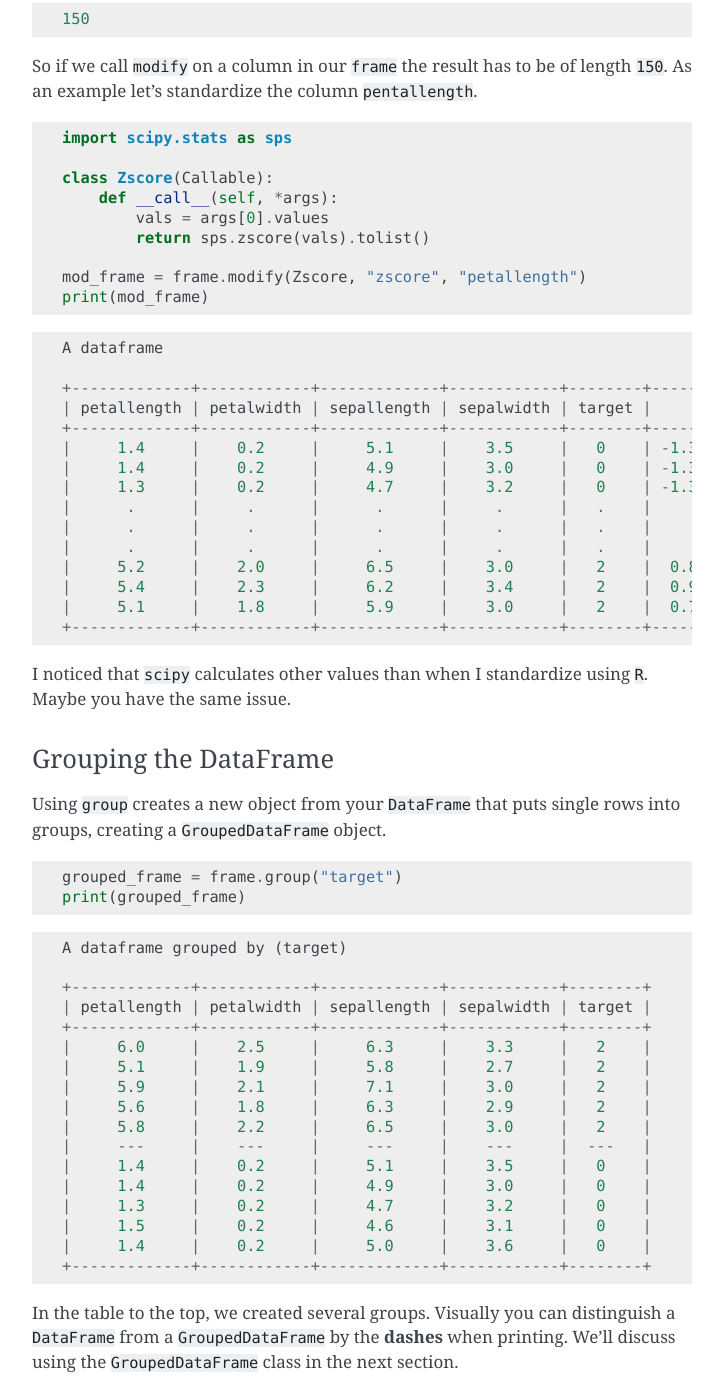
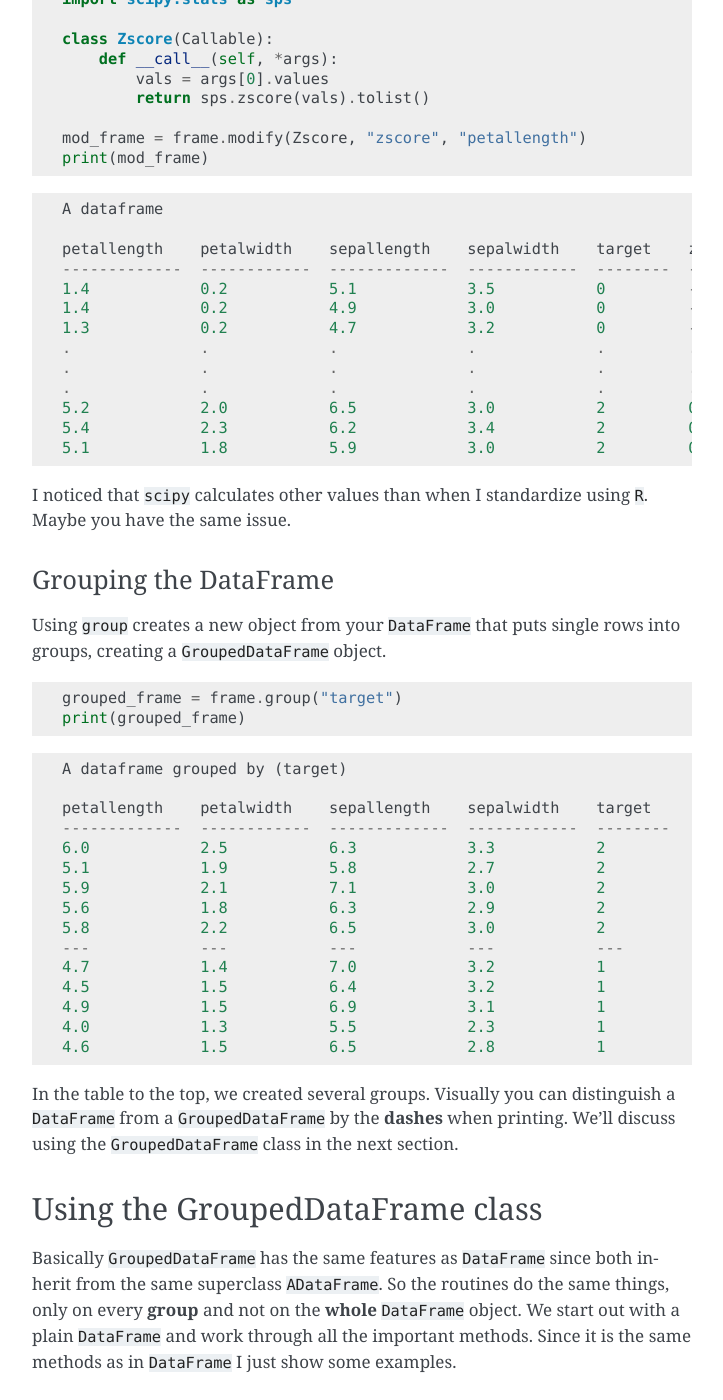
Before and after one commit to dirmeier/dataframe, a Sphinx documentation site: the page built from docs/source/examples_for_data_frame.rst, in a window 1280 px wide and 1400 px high, scrolled down 3962 px. Shown: the whole window, without its empty margins (388-1111 px from the left). Built offline with Sphinx 7.4.7, drawn with Linux system fonts in a browser that asks for light colours; some of the changed text lies outside the part shown.

Commit message:
Changed to tabulate instead of prettytable

```diff
--- a/docs/source/examples_for_data_frame.rst
+++ b/docs/source/examples_for_data_frame.rst
@@ -83,37 +83,35 @@ and we have to enter the arguments manually.
 .. parsed-literal::
 
     Frame kwargs:
+
     A dataframe
 
-    +-------------+------------+-------------+------------+--------+
-    | petallength | petalwidth | sepallength | sepalwidth | target |
-    +-------------+------------+-------------+------------+--------+
-    |     1.4     |    0.2     |     5.1     |    3.5     |   0    |
-    |     1.4     |    0.2     |     4.9     |    3.0     |   0    |
-    |     1.3     |    0.2     |     4.7     |    3.2     |   0    |
-    |      .      |     .      |      .      |     .      |   .    |
-    |      .      |     .      |      .      |     .      |   .    |
-    |      .      |     .      |      .      |     .      |   .    |
-    |     5.2     |    2.0     |     6.5     |    3.0     |   2    |
-    |     5.4     |    2.3     |     6.2     |    3.4     |   2    |
-    |     5.1     |    1.8     |     5.9     |    3.0     |   2    |
-    +-------------+------------+-------------+------------+--------+
+    petallength    petalwidth    sepallength    sepalwidth    target
+    -------------  ------------  -------------  ------------  --------
+    1.4            0.2           5.1            3.5           0
+    1.4            0.2           4.9            3.0           0
+    1.3            0.2           4.7            3.2           0
+    .              .             .              .             .
+    .              .             .              .             .
+    .              .             .              .             .
+    5.2            2.0           6.5            3.0           2
+    5.4            2.3           6.2            3.4           2
+    5.1            1.8           5.9            3.0           2
     Frame verbose:
+
     A dataframe
 
-    +-------------+------------+-------------+------------+--------+
-    | petallength | petalwidth | sepallength | sepalwidth | target |
-    +-------------+------------+-------------+------------+--------+
-    |     1.4     |    0.2     |     5.1     |    3.5     |   0    |
-    |     1.4     |    0.2     |     4.9     |    3.0     |   0    |
-    |     1.3     |    0.2     |     4.7     |    3.2     |   0    |
-    |      .      |     .      |      .      |     .      |   .    |
-    |      .      |     .      |      .      |     .      |   .    |
-    |      .      |     .      |      .      |     .      |   .    |
-    |     5.2     |    2.0     |     6.5     |    3.0     |   2    |
-    |     5.4     |    2.3     |     6.2     |    3.4     |   2    |
-    |     5.1     |    1.8     |     5.9     |    3.0     |   2    |
-    +-------------+------------+-------------+------------+--------+
+    petallength    petalwidth    sepallength    sepalwidth    target
+    -------------  ------------  -------------  ------------  --------
+    1.4            0.2           5.1            3.5           0
+    1.4            0.2           4.9            3.0           0
+    1.3            0.2           4.7            3.2           0
+    .              .             .              .             .
+    .              .             .              .             .
+    .              .             .              .             .
+    5.2            2.0           6.5            3.0           2
+    5.4            2.3           6.2            3.4           2
+    5.1            1.8           5.9            3.0           2
 
 
 Note that upon instantiation the column names are sorted alphabetically.
@@ -138,21 +136,20 @@ and returns a new ``DataFrame`` object:
 
 .. parsed-literal::
 
+
     A dataframe
 
-    +--------+
-    | target |
-    +--------+
-    |   0    |
-    |   0    |
-    |   0    |
-    |   .    |
-    |   .    |
-    |   .    |
-    |   2    |
-    |   2    |
-    |   2    |
-    +--------+
+    target
+    --------
+    0
+    0
+    0
+    .
+    .
+    .
+    2
+    2
+    2
 
 
 Aggregating DataFrame columns
@@ -252,21 +247,20 @@ be of length ``150``. As an example let's standardize the column
 
 .. parsed-literal::
 
+
     A dataframe
 
-    +-------------+------------+-------------+------------+--------+---------------------+
-    | petallength | petalwidth | sepallength | sepalwidth | target |        zscore       |
-    +-------------+------------+-------------+------------+--------+---------------------+
-    |     1.4     |    0.2     |     5.1     |    3.5     |   0    | -1.3412724047598314 |
-    |     1.4     |    0.2     |     4.9     |    3.0     |   0    | -1.3412724047598314 |
-    |     1.3     |    0.2     |     4.7     |    3.2     |   0    | -1.3981381087490836 |
-    |      .      |     .      |      .      |     .      |   .    |          .          |
-    |      .      |     .      |      .      |     .      |   .    |          .          |
-    |      .      |     .      |      .      |     .      |   .    |          .          |
-    |     5.2     |    2.0     |     6.5     |    3.0     |   2    |  0.8196243468317573 |
-    |     5.4     |    2.3     |     6.2     |    3.4     |   2    |  0.9333557548102621 |
-    |     5.1     |    1.8     |     5.9     |    3.0     |   2    |  0.7627586428425047 |
-    +-------------+------------+-------------+------------+--------+---------------------+
+    petallength    petalwidth    sepallength    sepalwidth    target    zscore
+    -------------  ------------  -------------  ------------  --------  -------------------
+    1.4            0.2           5.1            3.5           0         -1.3412724047598314
+    1.4            0.2           4.9            3.0           0         -1.3412724047598314
+    1.3            0.2           4.7            3.2           0         -1.3981381087490836
+    .              .             .              .             .         .
+    .              .             .              .             .         .
+    .              .             .              .             .         .
+    5.2            2.0           6.5            3.0           2         0.8196243468317573
+    5.4            2.3           6.2            3.4           2         0.9333557548102621
+    5.1            1.8           5.9            3.0           2         0.7627586428425047
 
 
 I noticed that ``scipy`` calculates other values than when I standardize
@@ -286,23 +280,22 @@ single rows into groups, creating a ``GroupedDataFrame`` object.
 
 .. parsed-literal::
 
+
     A dataframe grouped by (target)
 
-    +-------------+------------+-------------+------------+--------+
-    | petallength | petalwidth | sepallength | sepalwidth | target |
-    +-------------+------------+-------------+------------+--------+
-    |     6.0     |    2.5     |     6.3     |    3.3     |   2    |
-    |     5.1     |    1.9     |     5.8     |    2.7     |   2    |
-    |     5.9     |    2.1     |     7.1     |    3.0     |   2    |
-    |     5.6     |    1.8     |     6.3     |    2.9     |   2    |
-    |     5.8     |    2.2     |     6.5     |    3.0     |   2    |
-    |     ---     |    ---     |     ---     |    ---     |  ---   |
-    |     1.4     |    0.2     |     5.1     |    3.5     |   0    |
-    |     1.4     |    0.2     |     4.9     |    3.0     |   0    |
-    |     1.3     |    0.2     |     4.7     |    3.2     |   0    |
-    |     1.5     |    0.2     |     4.6     |    3.1     |   0    |
-    |     1.4     |    0.2     |     5.0     |    3.6     |   0    |
-    +-------------+------------+-------------+------------+--------+
+    petallength    petalwidth    sepallength    sepalwidth    target
+    -------------  ------------  -------------  ------------  --------
+    6.0            2.5           6.3            3.3           2
+    5.1            1.9           5.8            2.7           2
+    5.9            2.1           7.1            3.0           2
+    5.6            1.8           6.3            2.9           2
+    5.8            2.2           6.5            3.0           2
+    ---            ---           ---            ---           ---
+    4.7            1.4           7.0            3.2           1
+    4.5            1.5           6.4            3.2           1
+    4.9            1.5           6.9            3.1           1
+    4.0            1.3           5.5            2.3           1
+    4.6            1.5           6.5            2.8           1
 
 
 In the table to the top, we created several groups. Visually you can
@@ -331,23 +324,22 @@ Subsetting GroupedDataFrame columns
 
 .. parsed-literal::
 
+
     A dataframe grouped by (target)
 
-    +-------------+--------+
-    | petallength | target |
-    +-------------+--------+
-    |     6.0     |   2    |
-    |     5.1     |   2    |
-    |     5.9     |   2    |
-    |     5.6     |   2    |
-    |     5.8     |   2    |
-    |     ---     |  ---   |
-    |     1.4     |   0    |
-    |     1.4     |   0    |
-    |     1.3     |   0    |
-    |     1.5     |   0    |
-    |     1.4     |   0    |
-    +-------------+--------+
+    petallength    target
+    -------------  --------
+    6.0            2
+    5.1            2
+    5.9            2
+    5.6            2
+    5.8            2
+    ---            ---
+    4.7            1
+    4.5            1
+    4.9            1
+    4.0            1
+    4.6            1
 
 
 Aggregating GroupedDataFrame columns
@@ -361,15 +353,14 @@ Aggregating GroupedDataFrame columns
 
 .. parsed-literal::
 
+
     A dataframe
 
-    +-------+--------+
-    |  mean | target |
-    +-------+--------+
-    | 2.026 |   2    |
-    | 0.244 |   0    |
-    | 1.326 |   1    |
-    +-------+--------+
+      mean    target
+    ------  --------
+     2.026         2
+     1.326         1
+     0.244         0
 
 
 Modifying GroupedDataFrame columns
@@ -383,23 +374,22 @@ Modifying GroupedDataFrame columns
 
 .. parsed-literal::
 
+
     A dataframe grouped by (target)
 
-    +-------------+------------+-------------+------------+--------+----------------------+
-    | petallength | petalwidth | sepallength | sepalwidth | target |        zscore        |
-    +-------------+------------+-------------+------------+--------+----------------------+
-    |     6.0     |    2.5     |     6.3     |    3.3     |   2    |  0.8199903777203909  |
-    |     5.1     |    1.9     |     5.8     |    2.7     |   2    | -0.8273117203786111  |
-    |     5.9     |    2.1     |     7.1     |    3.0     |   2    |  0.636956811264947   |
-    |     5.6     |    1.8     |     6.3     |    2.9     |   2    | 0.08785611189861185  |
-    |     5.8     |    2.2     |     6.5     |    3.0     |   2    | 0.45392324480950136  |
-    |     ---     |    ---     |     ---     |    ---     |  ---   |         ---          |
-    |     1.4     |    0.2     |     5.1     |    3.5     |   0    | -0.37259714626609813 |
-    |     1.4     |    0.2     |     4.9     |    3.0     |   0    | -0.37259714626609813 |
-    |     1.3     |    0.2     |     4.7     |    3.2     |   0    | -0.9547801873068752  |
-    |     1.5     |    0.2     |     4.6     |    3.1     |   0    |  0.2095858947746802  |
-    |     1.4     |    0.2     |     5.0     |    3.6     |   0    | -0.37259714626609813 |
-    +-------------+------------+-------------+------------+--------+----------------------+
+    petallength    petalwidth    sepallength    sepalwidth    target    zscore
+    -------------  ------------  -------------  ------------  --------  -------------------
+    6.0            2.5           6.3            3.3           2         0.8199903777203909
+    5.1            1.9           5.8            2.7           2         -0.8273117203786111
+    5.9            2.1           7.1            3.0           2         0.636956811264947
+    5.6            1.8           6.3            2.9           2         0.08785611189861185
+    5.8            2.2           6.5            3.0           2         0.45392324480950136
+    ---            ---           ---            ---           ---       ---
+    4.7            1.4           7.0            3.2           1         0.9458538768631659
+    4.5            1.5           6.4            3.2           1         0.5159202964708177
+    4.9            1.5           6.9            3.1           1         1.375787457255514
+    4.0            1.3           5.5            2.3           1         -0.5589136545100516
+    4.6            1.5           6.5            2.8           1         0.7308870866669909
 
 
 Grouping GroupedDataFrame columns
@@ -413,18 +403,16 @@ Grouping GroupedDataFrame columns
 
 .. parsed-literal::
 
+
     A dataframe grouped by (petallength, target)
 
-    +-------------+------------+-------------+------------+--------+
-    | petallength | petalwidth | sepallength | sepalwidth | target |
-    +-------------+------------+-------------+------------+--------+
-    |     5.2     |    2.3     |     6.7     |    3.0     |   2    |
-    |     5.2     |    2.0     |     6.5     |    3.0     |   2    |
-    |     ---     |    ---     |     ---     |    ---     |  ---   |
-    |     5.5     |    2.1     |     6.8     |    3.0     |   2    |
-    |     5.5     |    1.8     |     6.5     |    3.0     |   2    |
-    |     5.5     |    1.8     |     6.4     |    3.1     |   2    |
-    +-------------+------------+-------------+------------+--------+
+    petallength    petalwidth    sepallength    sepalwidth    target
+    -------------  ------------  -------------  ------------  --------
+    6.0            2.5           6.3            3.3           2
+    6.0            1.8           7.2            3.2           2
+    ---            ---           ---            ---           ---
+    5.3            1.9           6.4            2.7           2
+    5.3            2.3           6.4            3.2           2
 
 
 Piping
@@ -466,21 +454,20 @@ We start with the frame we initialized earlier:
 
 .. parsed-literal::
 
+
     A dataframe
 
-    +-------------+------------+-------------+------------+--------+
-    | petallength | petalwidth | sepallength | sepalwidth | target |
-    +-------------+------------+-------------+------------+--------+
-    |     1.4     |    0.2     |     5.1     |    3.5     |   0    |
-    |     1.4     |    0.2     |     4.9     |    3.0     |   0    |
-    |     1.3     |    0.2     |     4.7     |    3.2     |   0    |
-    |      .      |     .      |      .      |     .      |   .    |
-    |      .      |     .      |      .      |     .      |   .    |
-    |      .      |     .      |      .      |     .      |   .    |
-    |     5.2     |    2.0     |     6.5     |    3.0     |   2    |
-    |     5.4     |    2.3     |     6.2     |    3.4     |   2    |
-    |     5.1     |    1.8     |     5.9     |    3.0     |   2    |
-    +-------------+------------+-------------+------------+--------+
+    petallength    petalwidth    sepallength    sepalwidth    target
+    -------------  ------------  -------------  ------------  --------
+    1.4            0.2           5.1            3.5           0
+    1.4            0.2           4.9            3.0           0
+    1.3            0.2           4.7            3.2           0
+    .              .             .              .             .
+    .              .             .              .             .
+    .              .             .              .             .
+    5.2            2.0           6.5            3.0           2
+    5.4            2.3           6.2            3.4           2
+    5.1            1.8           5.9            3.0           2
 
 
 ``>>`` is implemented for the four dataframe methods ``group``,
@@ -497,21 +484,20 @@ We start with the frame we initialized earlier:
 
 .. parsed-literal::
 
+
     A dataframe
 
-    +--------+
-    | target |
-    +--------+
-    |   0    |
-    |   0    |
-    |   0    |
-    |   .    |
-    |   .    |
-    |   .    |
-    |   2    |
-    |   2    |
-    |   2    |
-    +--------+
+    target
+    --------
+    0
+    0
+    0
+    .
+    .
+    .
+    2
+    2
+    2
 
 
 Or you can directly put it into the method.
@@ -524,21 +510,20 @@ Or you can directly put it into the method.
 
 .. parsed-literal::
 
+
     A dataframe
 
-    +--------+
-    | target |
-    +--------+
-    |   0    |
-    |   0    |
-    |   0    |
-    |   .    |
-    |   .    |
-    |   .    |
-    |   2    |
-    |   2    |
-    |   2    |
-    +--------+
+    target
+    --------
+    0
+    0
+    0
+    .
+    .
+    .
+    2
+    2
+    2
 
 
 Of course we can chain multiple times, too. Here we first group the data
@@ -555,15 +540,14 @@ by the ``target`` column and the aggregate the groups using the
 
 .. parsed-literal::
 
+
     A dataframe
 
-    +-------+--------+
-    |   m   | target |
-    +-------+--------+
-    | 6.588 |   2    |
-    | 5.006 |   0    |
-    | 5.936 |   1    |
-    +-------+--------+
+        m    target
+    -----  --------
+    6.588         2
+    5.936         1
+    5.006         0
 
 
 Group the data again and then modify it by taking *Z-scores*:
@@ -578,23 +562,22 @@ Group the data again and then modify it by taking *Z-scores*:
 
 .. parsed-literal::
 
+
     A dataframe grouped by (target)
 
-    +-------------+------------+-------------+------------+--------+----------------------+
-    | petallength | petalwidth | sepallength | sepalwidth | target |          zs          |
-    +-------------+------------+-------------+------------+--------+----------------------+
-    |     6.0     |    2.5     |     6.3     |    3.3     |   2    |  1.7433541202378822  |
-    |     5.1     |    1.9     |     5.8     |    2.7     |   2    | -0.4634232471518436  |
-    |     5.9     |    2.1     |     7.1     |    3.0     |   2    |  0.2721692086447322  |
-    |     5.6     |    1.8     |     6.3     |    2.9     |   2    | -0.8312194750501306  |
-    |     5.8     |    2.2     |     6.5     |    3.0     |   2    |  0.6399654365430201  |
-    |     ---     |    ---     |     ---     |    ---     |  ---   |         ---          |
-    |     1.4     |    0.2     |     5.1     |    3.5     |   0    | -0.41457809879442475 |
-    |     1.4     |    0.2     |     4.9     |    3.0     |   0    | -0.41457809879442475 |
-    |     1.3     |    0.2     |     4.7     |    3.2     |   0    | -0.41457809879442475 |
-    |     1.5     |    0.2     |     4.6     |    3.1     |   0    | -0.41457809879442475 |
-    |     1.4     |    0.2     |     5.0     |    3.6     |   0    | -0.41457809879442475 |
-    +-------------+------------+-------------+------------+--------+----------------------+
+    petallength    petalwidth    sepallength    sepalwidth    target    zs
+    -------------  ------------  -------------  ------------  --------  --------------------
+    6.0            2.5           6.3            3.3           2         1.7433541202378822
+    5.1            1.9           5.8            2.7           2         -0.4634232471518436
+    5.9            2.1           7.1            3.0           2         0.2721692086447322
+    5.6            1.8           6.3            2.9           2         -0.8312194750501306
+    5.8            2.2           6.5            3.0           2         0.6399654365430201
+    ---            ---           ---            ---           ---       ---
+    4.7            1.4           7.0            3.2           1         0.37800392032687496
+    4.5            1.5           6.4            3.2           1         0.8888200288767061
+    4.9            1.5           6.9            3.1           1         0.8888200288767061
+    4.0            1.3           5.5            2.3           1         -0.13281218822295493
+    4.6            1.5           6.5            2.8           1         0.8888200288767061
 
 
 Finally a last example using all the methods:
--- a/meta.yaml
+++ b/meta.yaml
@@ -3,7 +3,7 @@ package:
   version: "0.2.1"
 
 source:
-  fn: dataframe-0.2.1.tar.gz
+  fn: dataframe-0.2.1.1.tar.gz
   url: https://pypi.python.org/packages/29/ee/3899b14feaff64d11c61405b3bd2a53ab71d42e1545e9ef869220a2bdeca/dataframe-0.2.1.tar.gz
   md5: 8028eb66477243c40277c9a4967f87d0
 
@@ -11,7 +11,7 @@ requirements:
   build:
     - python
     - setuptools
-    - prettytable >=0.7.2
+    - tabulate >=0.7.7
     - numpy >=1.11.0
     - scipy >=0.18.0
     - pytest >=2.9.2
@@ -19,7 +19,7 @@ requirements:
     - sphinx >=1.4.5
   run:
     - python
-    - prettytable >=0.7.2
+    - tabulate >=0.7.7
     - numpy >=1.11.0
     - scipy >=0.18.0
     - pytest >=2.9.2
--- a/requirements.txt
+++ b/requirements.txt
@@ -1,4 +1,4 @@
-prettytable>=0.7.2
+tablulate>=0.7.7
 numpy>=1.11.0
 scipy>=0.18.0
 pytest>=2.9.2
--- a/setup.py
+++ b/setup.py
@@ -17,7 +17,7 @@ setup(
     keywords=['table', 'dataframe', 'datatable'],
     packages=['dataframe'],
     install_requires=[
-         'prettytable>=0.7.2',
+         'tabulate>=0.7.7',
          'numpy>=1.11.0',
          'scipy>=0.18.0',
          'pytest>=2.9.2',
```
Also changed, not shown: other parts of docs/source/examples_for_data_frame.rst (+22 -25 lines), 4 other files.
